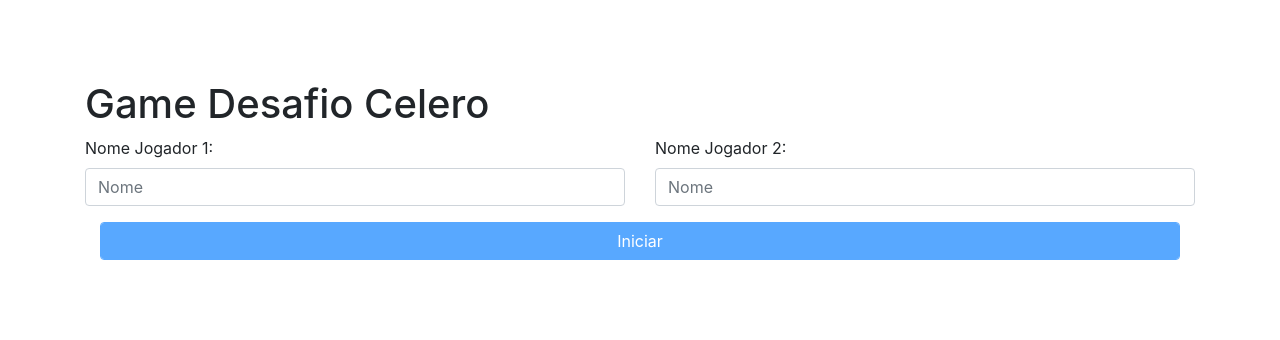
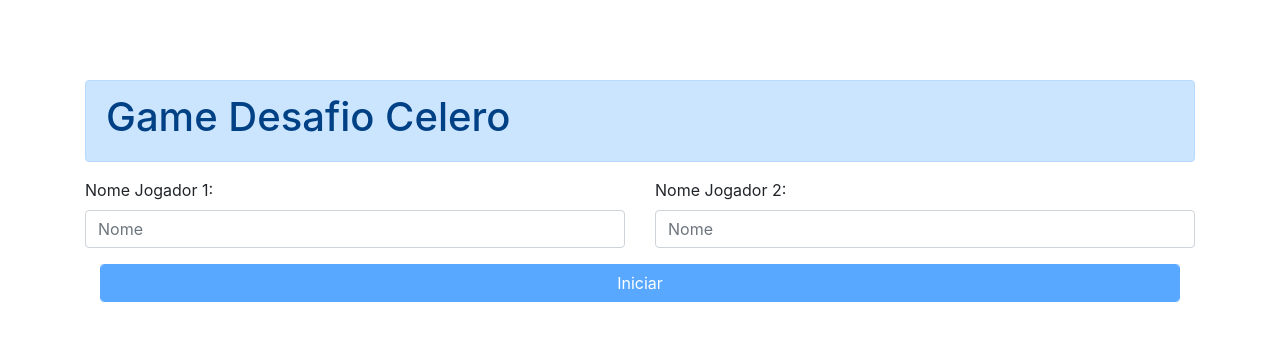
Before and after one commit to leandroAS86/desafio-front-end, an Angular app: page / in a window 1280 px wide. Shown: the top 340 px of the page. Built offline with nearby package versions, Linux system fonts and the light colour scheme.

Commit message:
novo README com referencias

```diff
--- a/src/app/app-routing.module.ts
+++ b/src/app/app-routing.module.ts
@@ -2,11 +2,12 @@ import { NgModule } from '@angular/core';
 import { RouterModule, Routes } from '@angular/router';
 import { HashSignComponent } from './hash-sign/hash-sign.component';
 import { PlayerComponent } from './player/player.component';
+import { AppComponent } from './app.component';
 
 const routes: Routes = [
-  //{ path: '', redirectTo: '/app-player', pathMatch: 'full' },
+  //{ path: '', redirectTo: 'app-player', pathMatch: 'full' },
+  //{ path: 'app-player', component: AppComponent },
   { path: 'app-hash-sign', component: HashSignComponent },
-  { path: 'app-player', component: PlayerComponent },
 ];
 
 @NgModule({
--- a/src/app/app.component.html
+++ b/src/app/app.component.html
@@ -1,7 +1,7 @@
 <div class="container">
-    <h1>
-        {{title}}
-    </h1>
+	<div class="alert alert-primary">
+    	<h1> {{title}} </h1>
+	</div>
     <app-player></app-player>
     <app-messages></app-messages>
     <router-outlet></router-outlet>
--- a/src/app/app.module.ts
+++ b/src/app/app.module.ts
@@ -1,5 +1,4 @@
 import { BrowserModule } from '@angular/platform-browser';
-//import { NgbModule } from '@ng-bootstrap/ng-bootstrap';
 import { ReactiveFormsModule } from '@angular/forms';
 import { NgModule } from '@angular/core';
 
@@ -21,7 +20,6 @@ import { MessageService } from './message.service';
   imports: [
     BrowserModule,
     ReactiveFormsModule,
-    //NgbModule.forRoot(),
     AppRoutingModule
   ],
   providers: [
--- a/src/app/player/player.component.html
+++ b/src/app/player/player.component.html
@@ -2,23 +2,23 @@
     <form [formGroup] = "formData" (ngSubmit) = "onFormSubmit(formData.value)" >
         <div class="row justify-content-center">
             <div class="form-group col-sm-6">
-                <label for="name_1"> Nome Jogador 1: </label>
+                <label for="player_1"> Nome Jogador 1: </label>
                 <input formControlName = "player_1" type="text" class="form-control" name="player_1" id="player_1" placeholder="Nome">
             </div>
 
             <div class="form-group col-sm-6">
-                <label for="name_2"> Nome Jogador 2: </label>
+                <label for="player_2"> Nome Jogador 2: </label>
                 <input formControlName = "player_2" type="text" class="form-control" name="player_2" id="player_2" placeholder="Nome">
             </div>
         </div>
 
         <div class="form-group ">
             <div class="col">
-                <button
+                <input
                     type = "submit" [disabled] = "!formData.valid"
-                    class="forsubmit form-control btn btn-primary"
-                    routerLink="/app-hash-sign"> Iniciar
-                </button>
+                    class="form-control btn btn-primary forsubmit"
+                    routerLink="/app-hash-sign"
+                    value="Iniciar">
             </div>
         </div>
     </form>
--- a/src/app/player/player.component.ts
+++ b/src/app/player/player.component.ts
@@ -17,7 +17,7 @@ export class PlayerComponent implements OnInit {
   player_2: FormControl;
   PLAYER: string[] = [];
 
-  onFormSubmit(data): void {
+  onFormSubmit(data){
     this.PLAYER.push(data.player_1);
     this.PLAYER.push(data.player_2);
     this.setPlayer();
@@ -32,7 +32,6 @@ export class PlayerComponent implements OnInit {
         Validators.required,
       ])),
     });
-
   }
 
   setPlayer(): void{
```
Also changed, not shown: 1 other file (tests, documents, lock files or other folders).
